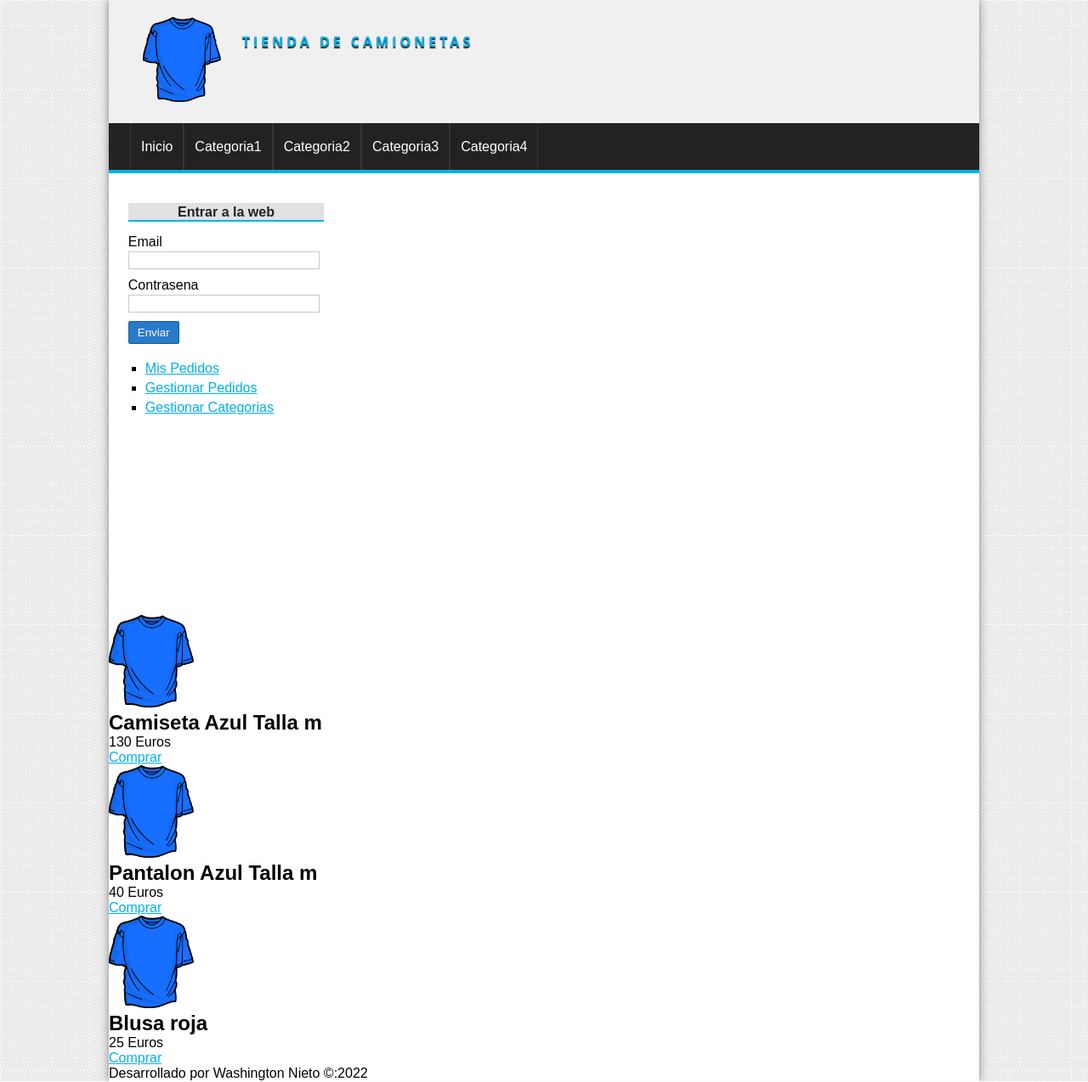
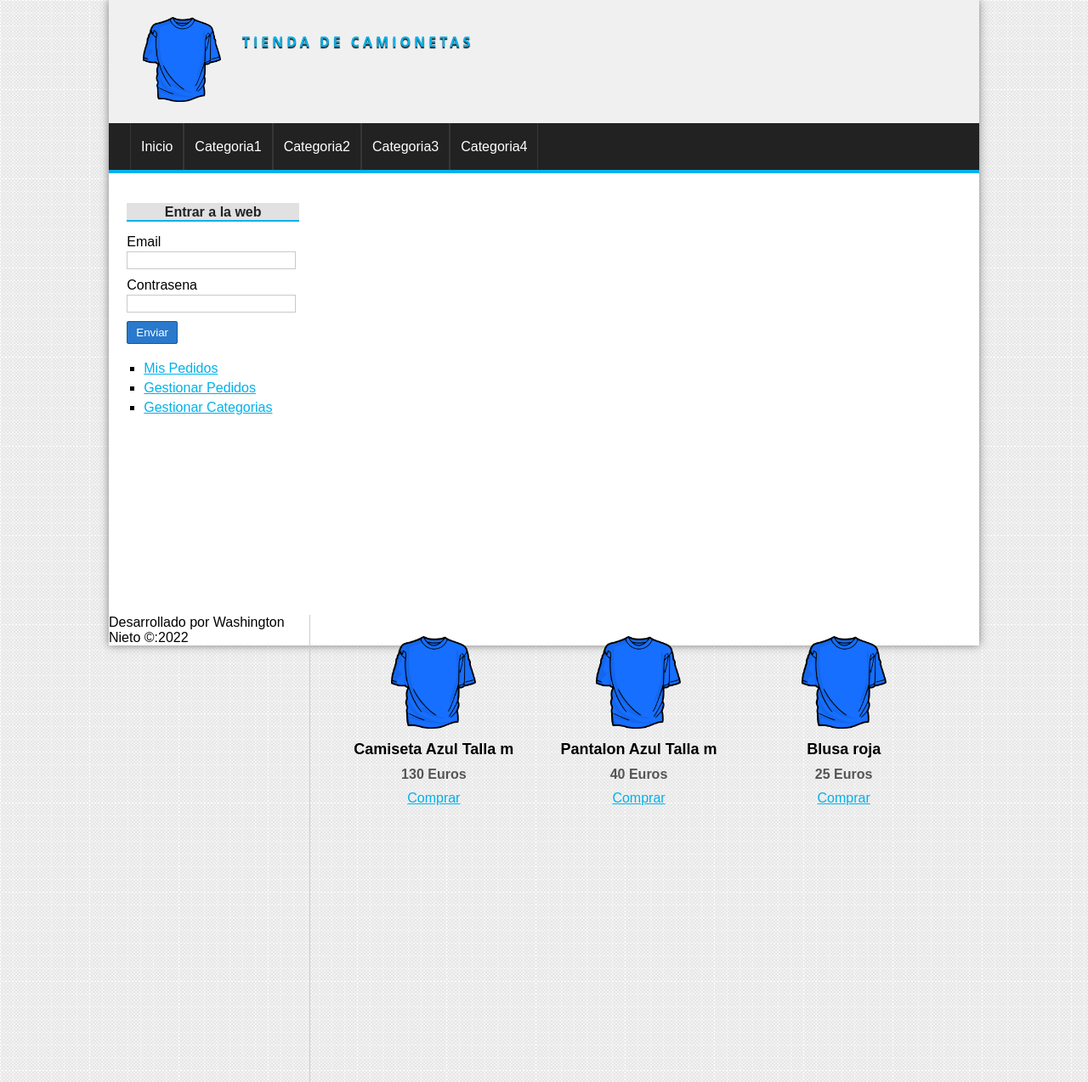
Before and after one commit to WashingtonNieto/Tienda, a PHP site: page / in a window 1280 px wide. Shown: the whole page at 85% size. Run offline with PHP 8.4, Linux system fonts and the light colour scheme.

Commit message:
Maquetacion contenido principal

```diff
--- a/assets/css/styles.css
+++ b/assets/css/styles.css
@@ -114,7 +114,7 @@ a:hover{
 
 /*BARRA LATERAL*/
 #lateral{
-    width: 25%;
+    width: 22%;
     min-height: 500px;
     float: left;
     margin-top: 20px;
@@ -187,7 +187,7 @@ input[type="email"]:focus{
 
 input[type="button"],
 input[type="submit"],
-button{
+button, .button{
     display: block;
     border-radius: 2px;
     width: auto;
@@ -200,6 +200,12 @@ button{
     cursor: pointer;
 }
 
+.button{
+    background: #33AE3D;
+    color: white !important;
+    text-decoration: none;
+}
+
 label,
 input[type="button"],
 input[type="submit"],
@@ -209,7 +215,49 @@ button{
 }
 
 
+/*CENTRAL*/
+#central{
+    width: 72%;
+    min-height: 500px;
+    float: right;
+    border-left: 1px solid #ccc;
+    box-shadow: -5px -1px 5x #ddd;
+    padding: 25px;
+}
+
+#central h1{
+    font-size: 24px;
+    font-weight: normal;
+    letter-spacing: 1px;
+    text-align: center;
+    border-bottom: 1px solid #ccc;
+    margin-bottom: 20px;
+    padding: 20px;
+    padding-top: 0px;
+
+}
+
+/*PRODUCTOS*/
+.product{
+    width: 30%;
+    float: left;
+    margin-left: 10px;
+    margin-right: 10px;
+    text-align: center;
+}
 
 .product img{
     width: 100px;
+    margin-bottom: 10px;
 }
+
+.product h2{
+    font-size: 18px;
+    margin-bottom: 10px;
+}
+
+.product p{
+    font-weight: bold;
+    color: #555;
+    margin-bottom: 10px;
+}
```
